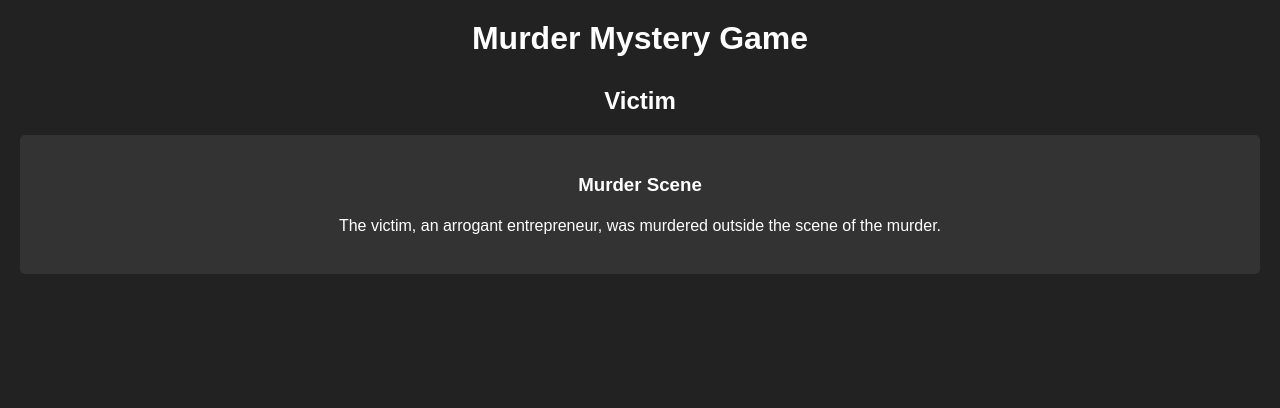
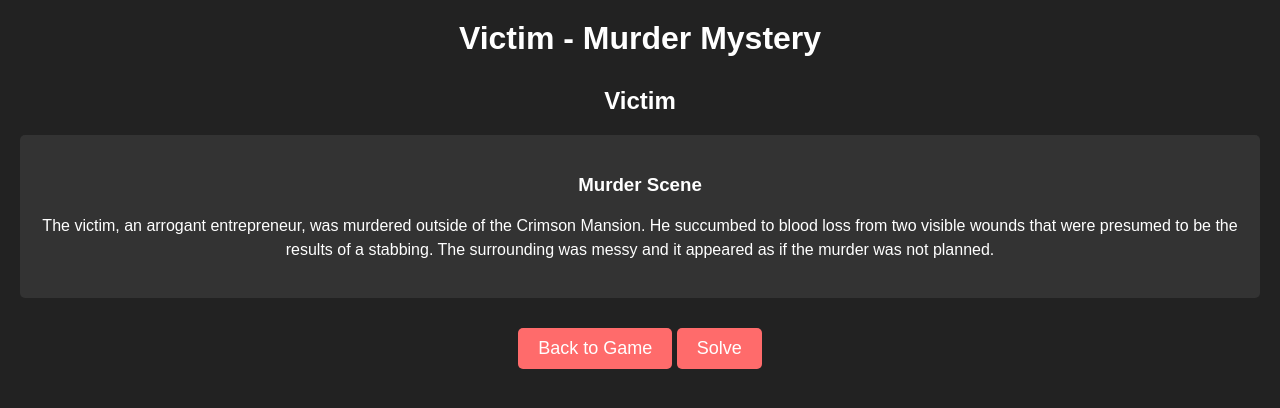
Before and after one commit to hershey-harsh/Murder-Mystery, a Flask app: page /victim in a window 1280 px wide. Shown: the top 408 px of the page. Run offline with Flask 3, Linux system fonts and the light colour scheme.

Commit message:
Update victim.html

```diff
--- a/templates/victim.html
+++ b/templates/victim.html
@@ -4,12 +4,12 @@
   <meta charset="UTF-8">
   <meta name="viewport" content="width=device-width, initial-scale=1.0">
   <link rel="stylesheet" href="static/style.css">
-  <title>Murder Mystery Game</title>
+  <title>Victim - Murder Mystery</title>
 </head>
 
 <body>
   <header>
-    <h1>Murder Mystery Game</h1>
+    <h1>Victim - Murder Mystery</h1>
   </header>
 
   <main>
@@ -17,9 +17,17 @@
       <h2>Victim</h2>
       <div class="profile">
         <h3>Murder Scene</h3>
-        <p>The victim, an arrogant entrepreneur, was murdered outside the scene of the murder.  </p>
+        <p>The victim, an arrogant entrepreneur, was murdered outside of the Crimson Mansion. He succumbed to blood loss from two visible wounds that were presumed to be the results of a stabbing. The surrounding was messy and it appeared as if the murder was not planned. </p>
+
       </div>
     </section>
   </main>
+  <center>
+    <div class="button-container">
+        <a href="/game" class="button">Back to Game</a>
+        <a href="/solve" class="button">Solve</a>
+    </div>
+    </center>
+
 </body>
 </html>
```
